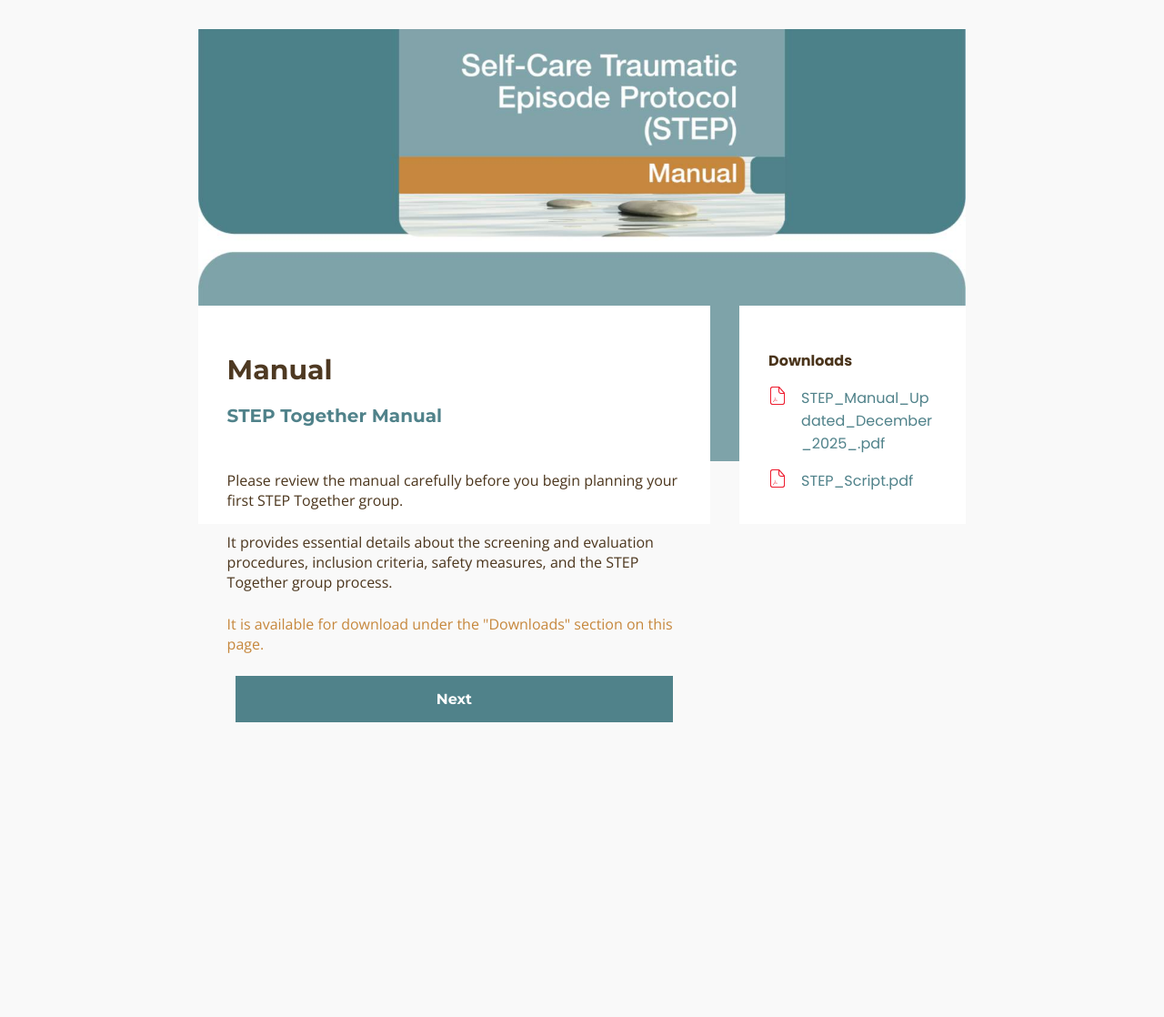
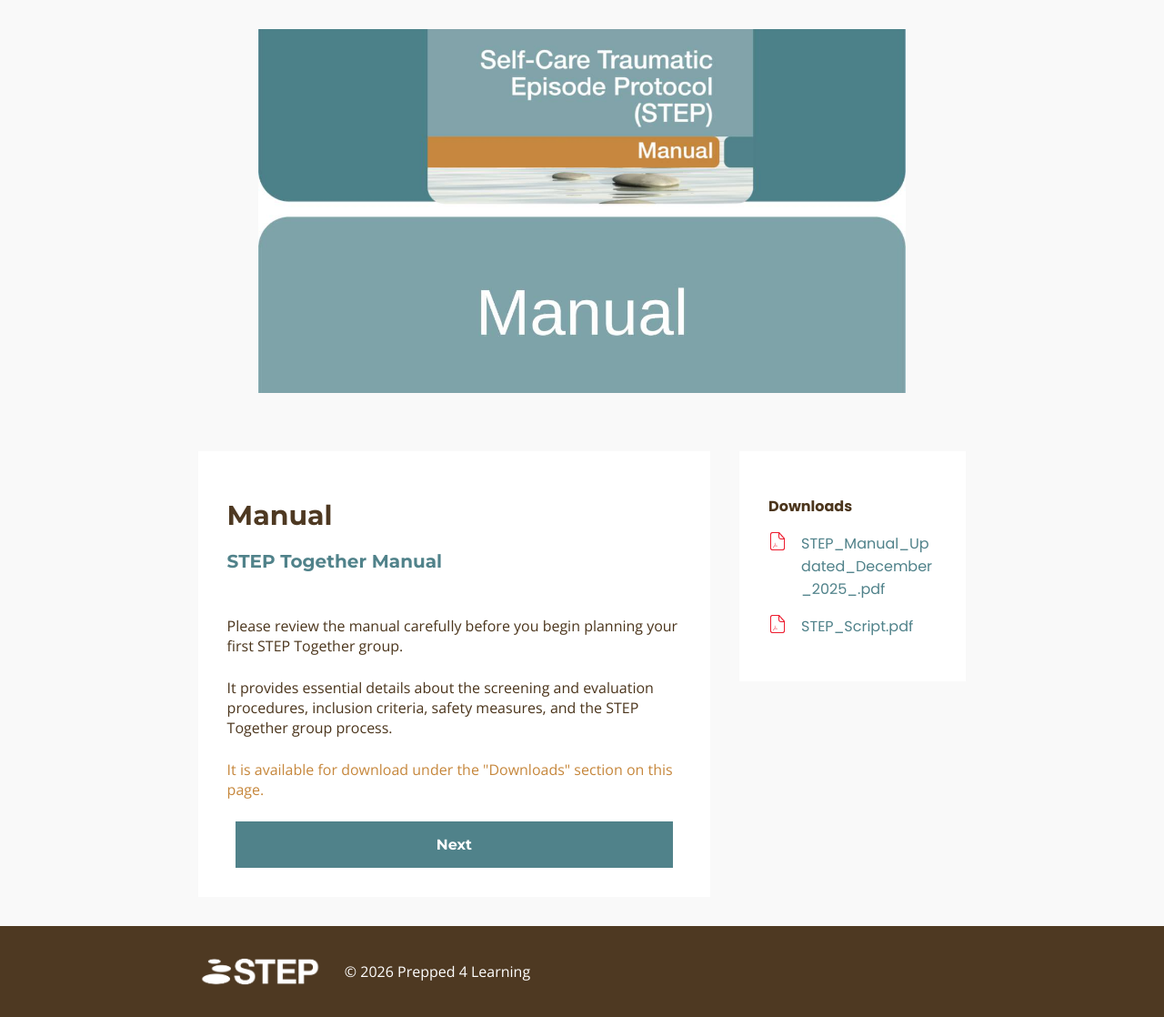
Before and after one commit to Matt-and-Ethan-Code/step-protocol, a Django app: page /step-together/manual/ in a window 1280 px wide. Shown: the whole page at 91% size. Before the commit the page ends 794 px from the top, so only its background shows below. Run offline with Django 5.2, Linux system fonts and the light colour scheme; parts of the project's set-up code (start-up, migrations or seed data) failed here and were passed over.

Commit message:
built manual page and base template

```diff
--- a/step_together/static/step_together/module-styles.css
+++ b/step_together/static/step_together/module-styles.css
@@ -1,6 +1,32 @@
 
 body {
     background-color: #f9f9f9;
+}
+
+footer {
+    background-color: var(--brown);
+    color: white;
+    width: 100vw;
+    height: 100px;
+    bottom: 0;
+    display: flex;
+    justify-content: start;
+    align-items: center;
+    padding-left: 15%;
+    box-sizing: border-box;
+}
+
+footer img {
+    height: 100px;
+    padding: 1.5rem;
+    box-sizing: border-box;
+}
+
+footer span {
+    font-family: "Open Sans", sans-serif;
+    font-size: 1rem;
+    font-weight: 400;
+    text-transform: none;
 }
 
 .module-header {
@@ -52,7 +78,6 @@ body {
     max-width: 66%;
     margin: auto;
     margin-top: 2rem;
-    max-height: 30vh;
 }
 
 p {
@@ -68,6 +93,7 @@ p {
 
 #step-together-links {
     min-width: 15%;
+    height: fit-content;
 }
 
 #downloads-header {
@@ -89,12 +115,23 @@ p {
     font-weight: 400;
 }
 
+.module-download-link a:hover {
+    text-decoration: underline;
+}
+
 .file-download-icon {
     display: inline-block;
     width: 20px;
     height: 20px;
 }
 
+#module-thumbnail {
+    height: 400px;
+    overflow: hidden;
+}
+
 #module-thumbnail img {
+    object-fit: contain;
+    height: 100%;
     width: 100%;
 }
--- a/step_together/templates/step_together/step-together-manual.html
+++ b/step_together/templates/step_together/step-together-manual.html
@@ -1,6 +1,10 @@
 {% extends 'step_together/step-together-module-base.html' %} {% load static %}
 
 {% block title %} Manual {% endblock %}
+
+{% block step-together-header-image %}
+<img src="{% static 'step_together/module-thumbnails/manualjpeg.jpeg' %}">
+{% endblock %}
 {% block step-together-text %}
     <h1 class="module-header">
         Manual
@@ -25,11 +29,11 @@
 {% block content-links %}
     <div  class="module-download-link">
         <img class="file-download-icon" src="{% static 'step_together/acrobat.png' %}">
-        <a> STEP_Manual_Updated_December_2025_.pdf </a>
+        <a href="{% static 'clinician_overview/STEP_Manual.pdf' %}" download> STEP_Manual_Updated_December_2025_.pdf </a>
     </div>
     <div class="module-download-link">
         <img class="file-download-icon" src="{% static 'step_together/acrobat.png' %}">
-        <a>
+        <a href="{% static 'clinician_overview/STEP_Script.pdf' %}" download>
             STEP_Script.pdf
         </a>
     </div>
--- a/step_together/templates/step_together/step-together-module-base.html
+++ b/step_together/templates/step_together/step-together-module-base.html
@@ -27,7 +27,6 @@
             {% endblock %}
             <div id="module-thumbnail">
                 {% block step-together-header-image %}
-                <img src="{% static 'step_together/module-thumbnails/manualjpeg.jpeg' %}">
                 {% endblock %}
             </div>
 
@@ -48,6 +47,13 @@
         </div>
     {% endblock %}
 
+    <footer>
+        <img src="{% static 'clinician_overview/STEP Logo_White.png' %}" id="footer-logo">
+        <span>
+            © 2026 Prepped 4 Learning
+        </span>
+    </footer>
+
   </body>
 
 </html>
```
